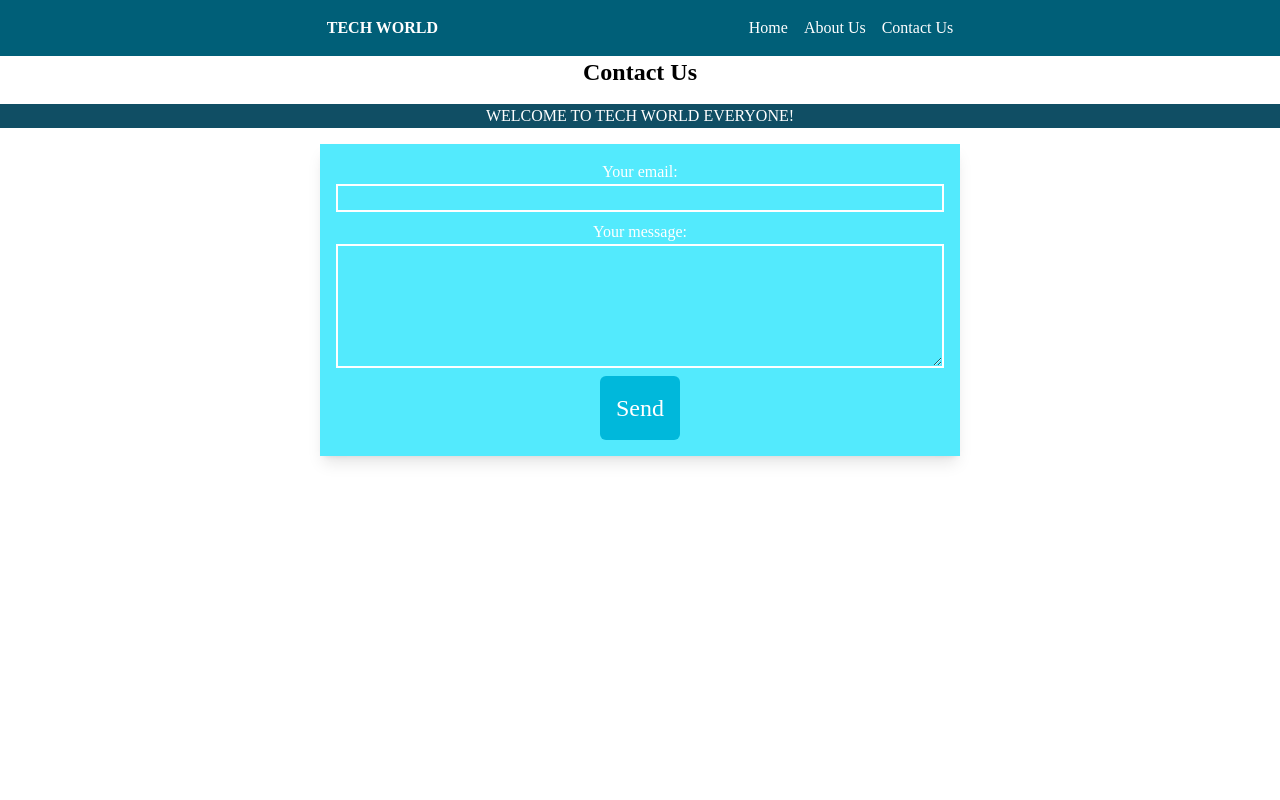
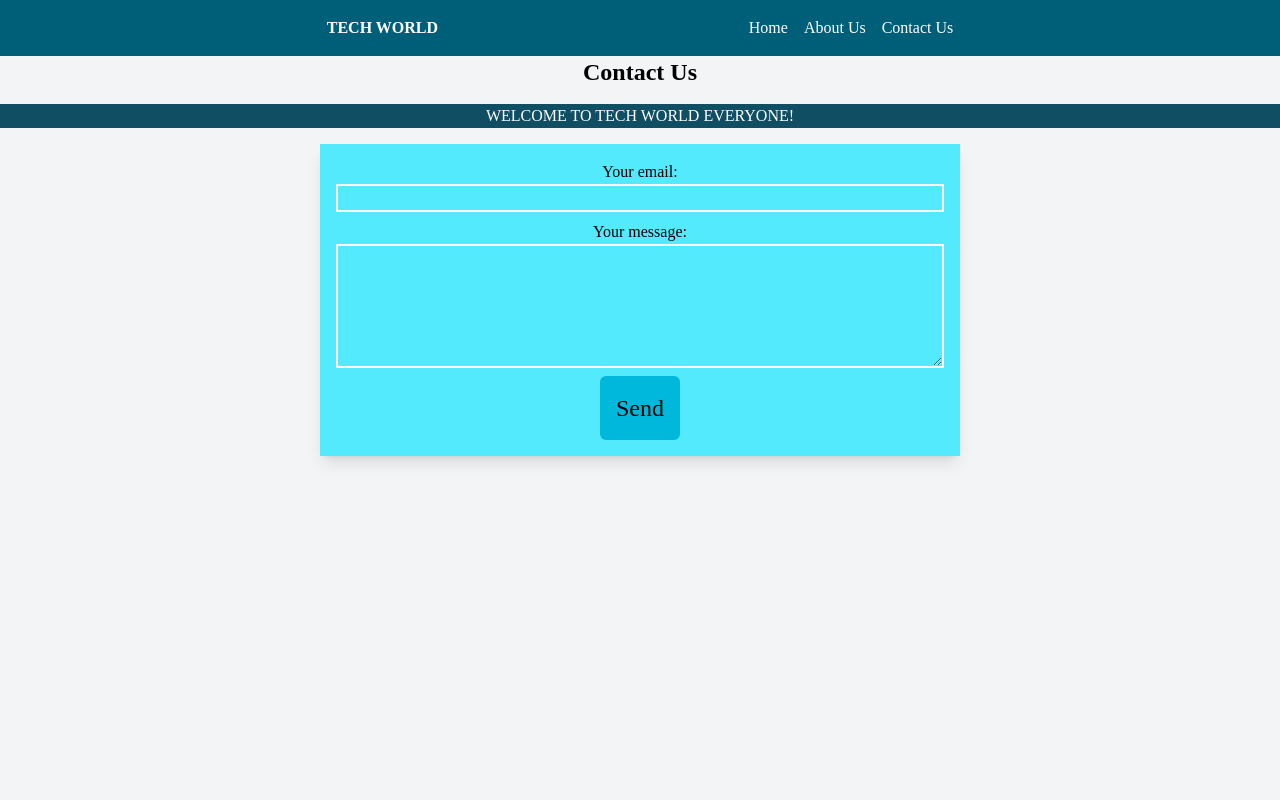
Before and after one commit to munibaweb123/techworld, a Next.js app: page /contact in a window 1280 px wide. Shown: the top 800 px of the page. Built offline with nearby package versions, Linux system fonts and the light colour scheme.

Commit message:
set color according to light and dark theme

```diff
--- a/src/app/about/page.tsx
+++ b/src/app/about/page.tsx
@@ -10,7 +10,7 @@ import Tech from "../components/Tech";
 
 export default function about(){
     return(
-        <div className="flex-col justify-center items-center min-h-screen text-center space-y-4 max-w-7xl mx-auto bg-gray-100">
+        <div className="flex-col justify-center items-center min-h-screen text-center space-y-4 max-w-7xl mx-auto bg-gray-100 dark:bg-gray-900">
             <h1 className="text-2xl font-bold">About Page</h1>
             <Greet name="john"/>
             <Tech name="Tech World" subscribers={10} description="this is information technology channel"/>
--- a/src/app/components/contact/ContactForm.tsx
+++ b/src/app/components/contact/ContactForm.tsx
@@ -7,20 +7,20 @@ const ContactForm = () => {
   method="POST"
 >
  <div className="flex flex-col space-y-2">
- <label className='flex flex-col space-y-2 justify-start text-white'>
+ <label className='flex flex-col space-y-2 justify-start '>
     Your email:
     <input type="email" name="email" className='border-2 border-white'/>
   </label>
  </div>
  <div className='flex flex-col space-y-2'>
- <label className='flex flex-col space-y-2 text-white'>
+ <label className='flex flex-col space-y-2 '>
     Your message:
     <textarea name="message" rows={5} className='border-2 border-white'></textarea>
   </label>
  </div>
    {/* your other form fields go here  */}
   <div className='flex items-center justify-center '>
-  <button className='bg-cyan-500 text-2xl text-white hover:bg-cyan-700 p-4 rounded-md' type="submit">Send</button>
+  <button className='bg-cyan-500 text-2xl hover:bg-cyan-700 p-4 rounded-md' type="submit">Send</button>
   </div>
 </form>
   )
--- a/src/app/contact/page.tsx
+++ b/src/app/contact/page.tsx
@@ -6,7 +6,7 @@ import Greet from "../components/Greet";
 
 const contact = ()=>{
     return(
-        <div className="flex-col justify-center items-center h-screen text-center space-y-4 max-w-7xl mx-auto">
+        <div className="flex-col justify-center items-center h-screen text-center space-y-4 max-w-7xl mx-auto bg-gray-100 dark:bg-gray-900">
             <h1 className="text-2xl font-bold">Contact Us</h1>
            <Greet name={"Everyone"}/>
             <ContactForm/>
--- a/src/app/globals.css
+++ b/src/app/globals.css
@@ -10,7 +10,7 @@
 @media (prefers-color-scheme: dark) {
   :root {
     --background: #0a0a0a;
-    --foreground: #ededed;
+    --foreground: #000912;
   }
 }
 
--- a/src/app/page.tsx
+++ b/src/app/page.tsx
@@ -11,9 +11,9 @@ import Test from "./components/Test";
 export default function Home() {
 
   return (
-   <main className="min-h-screen max-w-7xl mx-auto bg-gray-100">
+   <main className="min-h-screen max-w-7xl mx-auto bg-gray-100 dark:bg-gray-900">
 
-    <h1 className="text-4xl text-center p-10">Welcome to nextjs 15 🎈</h1>
+    <h1 className="text-4xl text-center p-10 text-blue-100">Welcome to nextjs 15 🎈</h1>
    <div className="flex justify-center items-center">
    {/* <button onClick={()=>alert("button is clicked!")}  className="bg-amber-300 p-4 rounded-md text-2xl text-blue-900">
     click me
```
